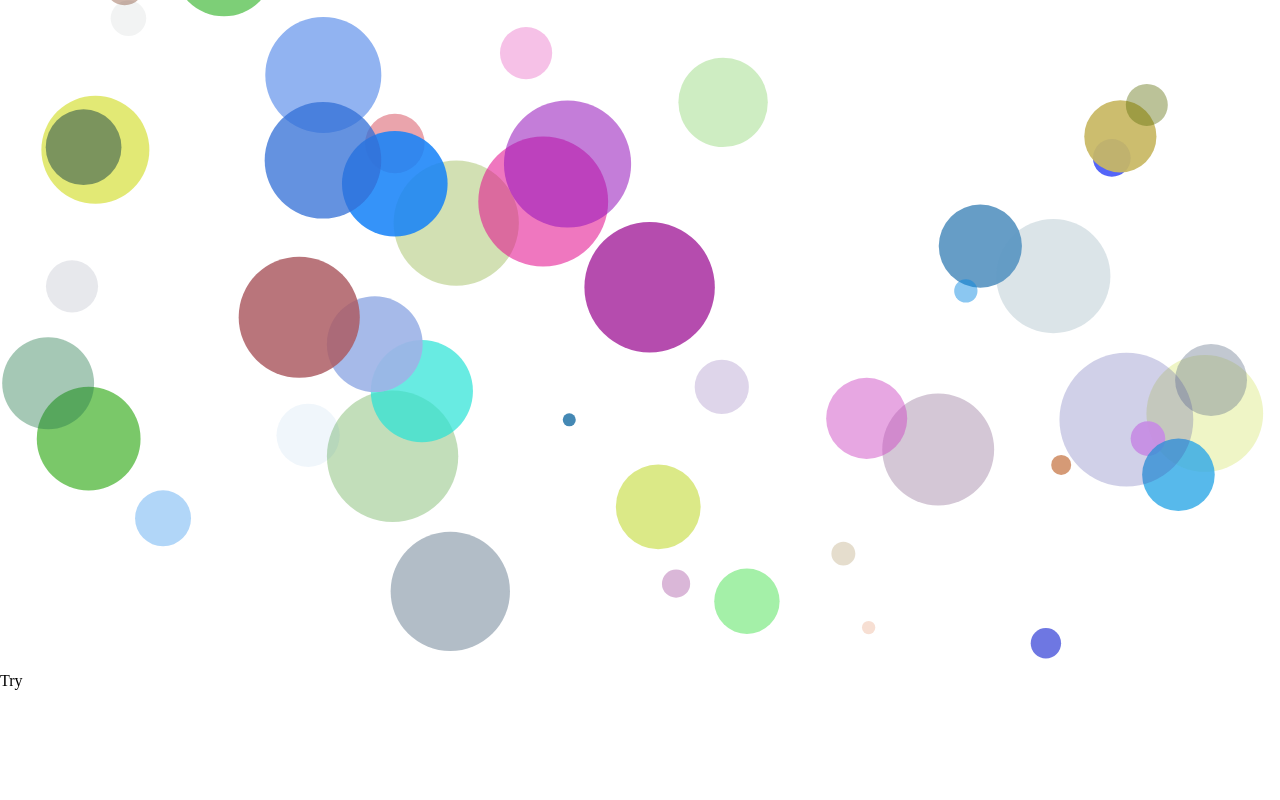
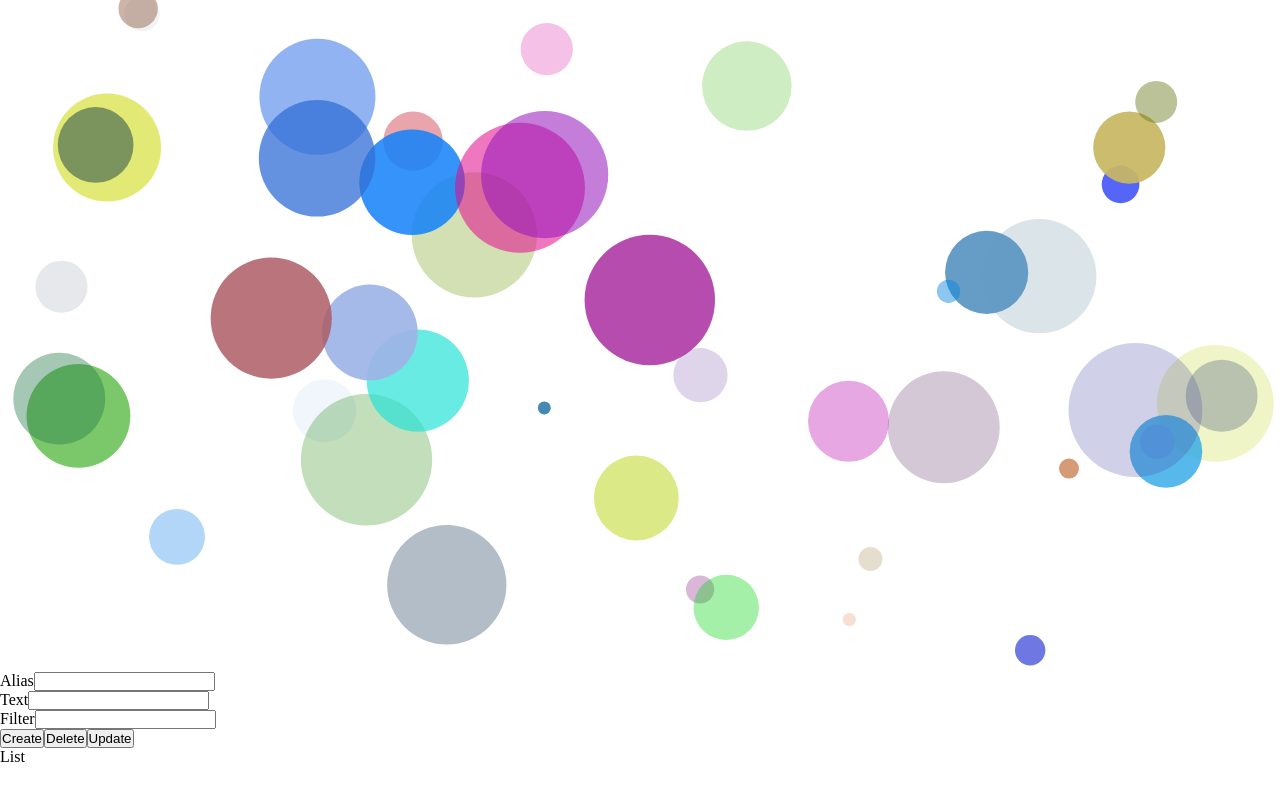
Before and after one commit to JimmFly/water, a React (Create React App) app: page / in a window 1280 px wide. Shown: the part 3836-4636 px from the top of the page. Before the commit the page ends 4526 px from the top, so only its background shows below. Built offline with nearby package versions, Linux system fonts and the light colour scheme; a web font is replaced by a local one.

Commit message:
jotai练习

```diff
--- a/package.json
+++ b/package.json
@@ -10,6 +10,7 @@
     "@testing-library/user-event": "^13.5.0",
     "antd": "^4.21.6",
     "classnames": "^2.3.1",
+    "jotai": "^1.7.5",
     "react": "^18.2.0",
     "react-dom": "^18.2.0",
     "react-redux": "^8.0.2",
--- a/src/App.js
+++ b/src/App.js
@@ -1,12 +1,13 @@
 import "./App.css";
-import Home from "./pages/Home";
+import Home from "./pages/Water";
 import Clock from "./pages/Clock";
 import Cards from "./pages/Cards";
 import TrySvg from "./pages/TrySvg";
 import Circle from "./pages/Circle";
 import Canvas from "./pages/Canvas";
 import Backga from "./pages/backga";
-import Try from "./pages/try";
+import Try from "./pages/tryJotai";
+import { Provider } from "jotai";
 
 function App() {
   return (
@@ -18,9 +19,42 @@ function App() {
       <Circle />
       <Canvas />
       <Backga />
-      <Try />
+      <Provider>
+        <Try />
+      </Provider>
     </div>
   );
 }
 
 export default App;
+
+// const ItemList = (itemAtom) => {
+//   const [list] = useAtom(filteredByAliasListAtom);
+//   const [selected, setSelected] = useAtom(selectItemAtom);
+
+//   const isSelected = selected === itemAtom;
+
+//   const onSelect = () => {
+//     console.log(list);
+//     // setSelected(itemAtom);
+//   };
+//   return (
+//     <div>
+//       List
+//       <ul>
+//         {list.map((item, i) => (
+//           <li key={i}>
+//             <div
+//               onClick={(e) => onSelect(e.target)}
+//               style={{ backgroundColor: isSelected ? "grey" : "#fff" }}
+//             >
+//               <span>{item.init.alias}</span>
+//               <span> - </span>
+//               <span>{item.init.text}</span>
+//             </div>
+//           </li>
+//         ))}
+//       </ul>
+//     </div>
+//   );
+// };
--- a/src/pages/try.js
+++ /dev/null
@@ -1,7 +0,0 @@
-import React from "react";
-
-const Try = () => {
-  return <div>Try</div>;
-};
-
-export default Try;
--- /dev/null
+++ b/src/pages/tryJotai.js
@@ -0,0 +1,111 @@
+import { useAtom } from "jotai";
+import {
+  aliasAtom,
+  textAtom,
+  selectItemAtom,
+  filteredByAliasListAtom,
+  updateItemAtom,
+  deleteItemAtom,
+  filterAtom,
+  createItemAtom,
+} from "../store/atom";
+
+const AliasInput = () => {
+  const [alias, setAlias] = useAtom(aliasAtom);
+  return (
+    <div>
+      <span>Alias</span>
+      <input value={alias} onChange={(e) => setAlias(e.target.value)} />
+    </div>
+  );
+};
+
+const TextInput = () => {
+  const [text, setText] = useAtom(textAtom);
+  return (
+    <div>
+      <span>Text</span>
+      <input value={text} onChange={(e) => setText(e.target.value)} />
+    </div>
+  );
+};
+
+const FilterInput = () => {
+  const [filter, setFilter] = useAtom(filterAtom);
+  return (
+    <div>
+      <span>Filter</span>
+      <input value={filter} onChange={(e) => setFilter(e.target.value)} />
+    </div>
+  );
+};
+
+const OptButtonGroup = () => {
+  const [, create] = useAtom(createItemAtom);
+  const [, update] = useAtom(updateItemAtom);
+  const [, deleteItem] = useAtom(deleteItemAtom);
+
+  return (
+    <>
+      <button onClick={create}>Create</button>
+      <button onClick={deleteItem}>Delete</button>
+      <button onClick={update}>Update</button>
+    </>
+  );
+};
+
+const Item = ({ itemAtom }) => {
+  const [value] = useAtom(itemAtom);
+  const [selected, setSelected] = useAtom(selectItemAtom);
+  const { alias, text } = value;
+
+  const isSelected = selected === itemAtom;
+
+  const onSelect = () => {
+    setSelected(itemAtom);
+  };
+
+  return (
+    <div
+      onClick={onSelect}
+      style={{ backgroundColor: isSelected ? "grey" : "#fff" }}
+    >
+      <span>{alias}</span>
+      <span> - </span>
+      <span>{text}</span>
+    </div>
+  );
+};
+
+const ItemList = () => {
+  const [list] = useAtom(filteredByAliasListAtom);
+
+  return (
+    <div>
+      List
+      <ul>
+        {list.map((item, i) => (
+          <li key={i}>
+            <Item itemAtom={item} />
+          </li>
+        ))}
+      </ul>
+    </div>
+  );
+};
+
+export default function Try() {
+  return (
+    <div className="App">
+      <AliasInput />
+      <TextInput />
+      <FilterInput />
+      <div>
+        <OptButtonGroup />
+      </div>
+      <div>
+        <ItemList />
+      </div>
+    </div>
+  );
+}
--- /dev/null
+++ b/src/store/atom.js
@@ -0,0 +1,66 @@
+import { atom } from "jotai";
+
+// 三个输入框的atom
+export const aliasAtom = atom("");
+export const textAtom = atom("");
+export const filterAtom = atom("");
+
+// 全部列表atom，每个atom都是包含alias和text的对象
+const itemListAtom = atom([]);
+
+// 当前选中atom，包含alias和text的对象
+const currentSelectAtom = atom(null);
+
+// 派生atom，获取过滤后的列表
+export const filteredByAliasListAtom = atom((get) => {
+  const filter = get(filterAtom);
+  const list = get(itemListAtom);
+
+  return filter
+    ? list.filter((itemAtom) => get(itemAtom).alias.includes(filter))
+    : list;
+});
+
+// 派生atom，获取/设定当前选中的列表项atom
+export const selectItemAtom = atom(
+  (get) => get(currentSelectAtom),
+  (get, set, itemAtom) => {
+    set(currentSelectAtom, itemAtom);
+    if (itemAtom) {
+      const { alias, text } = get(itemAtom);
+      set(aliasAtom, alias);
+      set(textAtom, text);
+    }
+  }
+);
+
+// 仅更新atom，创建列表的新项
+export const createItemAtom = atom(null, (get, set) => {
+  const alias = get(aliasAtom);
+  const text = get(textAtom);
+
+  if (alias && text) {
+    const itemAtom = atom({ alias, text });
+    set(itemListAtom, (prev) => [...prev, itemAtom]);
+    set(aliasAtom, "");
+    set(textAtom, "");
+  }
+});
+
+// 仅更新atom，更新列表中选中的单项atom
+export const updateItemAtom = atom(null, (get, set) => {
+  const alias = get(aliasAtom);
+  const text = get(textAtom);
+  const current = get(selectItemAtom);
+  if (alias && text && current) {
+    set(current, { alias, text });
+  }
+});
+
+// 仅更新atom，删除列表中选中的单项atom
+export const deleteItemAtom = atom(null, (get, set) => {
+  const current = get(selectItemAtom);
+  if (current) {
+    set(itemListAtom, (prev) => prev.filter((item) => item !== current));
+  }
+});
```
Also changed, not shown: src/pages/Water.js (renamed from src/pages/Home.js), 1 other file (tests, documents, lock files or other folders).
